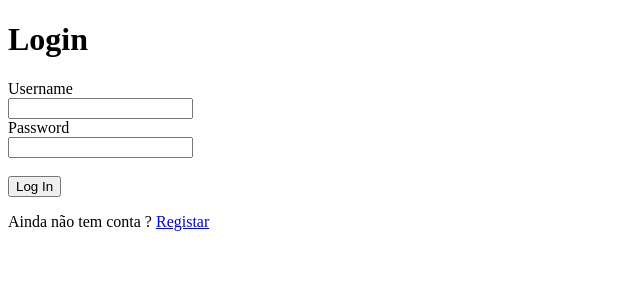
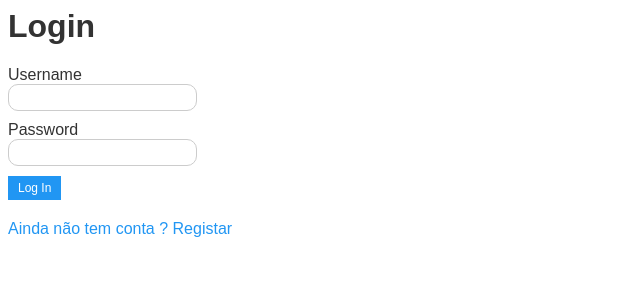
Before and after one commit to Tbatista710/siteiscte, a Django app: template siteiscte/votacao/templates/votacao/loginpage.html in a window 1280 px wide. Shown: the top 300 px of the page, without its empty margins (0-640 px from the left). Run offline with Django 3.2, Linux system fonts and the light colour scheme; the template is opened without the code that fills it, so the values that code supplies are empty.

Commit message:
- Tudo Feito + css

```diff
--- /dev/null
+++ b/siteiscte/votacao/static/css/main.css
@@ -0,0 +1,61 @@
+aside {
+  width: 10%;
+  float: right;
+  font-style: italic;
+  font-weight: bold;
+  text-align:right;
+}
+
+ body {
+  background-color: #fff;
+  color: #333;
+  font-family: Arial, sans-serif;
+}
+
+h1, h2, h3, h4, h5, h6 {
+  margin-top: 0;
+  font-weight: bold;
+}
+
+a {
+  color: #2196F3;
+  text-decoration: none;
+  transition: color 0.3s ease-in-out;
+}
+
+p{
+  color: #2196F3;
+}
+
+a:hover {
+  color: #0D47A1;
+}
+
+button, input[type="submit"]{
+  background-color: #2196F3;
+  color: #fff;
+  border: none;
+  padding: 5px 10px;
+  font-size: 12px;
+  cursor: pointer;
+}
+
+button:hover, input[type="submit"]:hover {
+  background-color: #0D47A1;
+}
+
+form {
+  margin-bottom: 20px;
+}
+
+label {
+  margin-bottom: 5px;
+}
+
+input[type="text"], input[type="email"], input[type="password"], textarea{
+  padding: 5px;
+  border: 1px solid #ccc;
+  border-radius: 10px;
+  box-sizing: border-box;
+  margin-bottom: 10px;
+}
--- a/siteiscte/votacao/templates/votacao/createoption.html
+++ b/siteiscte/votacao/templates/votacao/createoption.html
@@ -3,6 +3,8 @@
 <head>
     <meta charset="UTF-8">
     <title>Criar Opção</title>
+    {% load static %}
+    <link rel="stylesheet" , href="{% static 'css/main.css' %}">
     <h1>
         Criar Opção
         <br>
@@ -14,7 +16,6 @@
             {% csrf_token %}
             <label> Opção: </label>
             <input type="text" id="opname" name="opname">
-            <br><br><br>
             <input type="submit" value="Criar Opção"/>
         </form>
     {% else %}
--- a/siteiscte/votacao/templates/votacao/createquestion.html
+++ b/siteiscte/votacao/templates/votacao/createquestion.html
@@ -3,6 +3,8 @@
 <head>
     <meta charset="UTF-8">
     <title>Criar Questão</title>
+    {% load static %}
+    <link rel="stylesheet" , href="{% static 'css/main.css' %}">
     <h1>
         Criar Questão
         <br>
@@ -14,7 +16,6 @@
             {% csrf_token %}
             <label> Questão: </label>
             <input type="text" id="qname" name="qname">
-            <br><br><br>
             <input type="submit" value="Criar Questão"/>
         </form>
         {% else %}
--- a/siteiscte/votacao/templates/votacao/loginpage.html
+++ b/siteiscte/votacao/templates/votacao/loginpage.html
@@ -3,6 +3,8 @@
 <head>
     <meta charset="UTF-8">
     <title>Login</title>
+    {% load static %}
+    <link rel="stylesheet" , href="{% static 'css/main.css' %}">
 </head>
 <body>
     <header> <h1> Login </h1> </header>
@@ -11,7 +13,7 @@
         <label for="username">Username</label><br>
         <input type="text" id="username" name="username"><br>
         <label for="password">Password</label><br>
-        <input type="password" id="password" name="password"><br><br>
+        <input type="password" id="password" name="password"><br>
         <input type="submit" value="Log In">
     </form>
     <p> Ainda não tem conta ? <a href="{% url 'votacao:userregister' %}"> Registar </a></p>
--- a/siteiscte/votacao/templates/votacao/registpage.html
+++ b/siteiscte/votacao/templates/votacao/registpage.html
@@ -3,6 +3,8 @@
 <head>
     <meta charset="UTF-8">
     <title> Registar </title>
+    {% load static %}
+    <link rel="stylesheet" , href="{% static 'css/main.css' %}">
 </head>
 <body>
      <header> <h1> Registar </h1> </header>
@@ -15,9 +17,9 @@
         <label for="password">Password</label><br>
         <input type="password" id="password" name="password"><br>
         <label for="curso">Curso</label><br>
-        <input type="curso" id="curso" name="curso"><br>
+        <input type="text" id="curso" name="curso"><br>
         <label for="grupo">Grupo</label><br>
-        <input type="grupo" id="grupo" name="grupo"><br><br>
+        <input type="text" id="grupo" name="grupo"><br><br>
         <input type="submit" value="Registar">
     </form>
 
--- a/siteiscte/votacao/urls.py
+++ b/siteiscte/votacao/urls.py
@@ -28,7 +28,7 @@ urlpatterns = [
 
  path('logoutview', views.logoutview, name="logoutview"),
 
- path('userdetails' , views.userdetails, name="userdetails"),
+ path('userdetails', views.userdetails, name="userdetails"),
 
  path('<int:questao_id>/deletequestion', views.deletequestion, name="deletequestion"),
 
```
Also changed, not shown: siteiscte/votacao/templates/votacao/detalhe.html (+2 -9 lines), siteiscte/votacao/templates/votacao/index.html (+4 -12 lines), siteiscte/votacao/templates/votacao/personalinformation.html (+7 -4 lines), siteiscte/votacao/templates/votacao/resultados.html (+2 -9 lines), siteiscte/votacao/users.txt (added, +13 -0 lines), siteiscte/votacao/views.py (+4 -7 lines), siteiscte/db.sqlite3.
